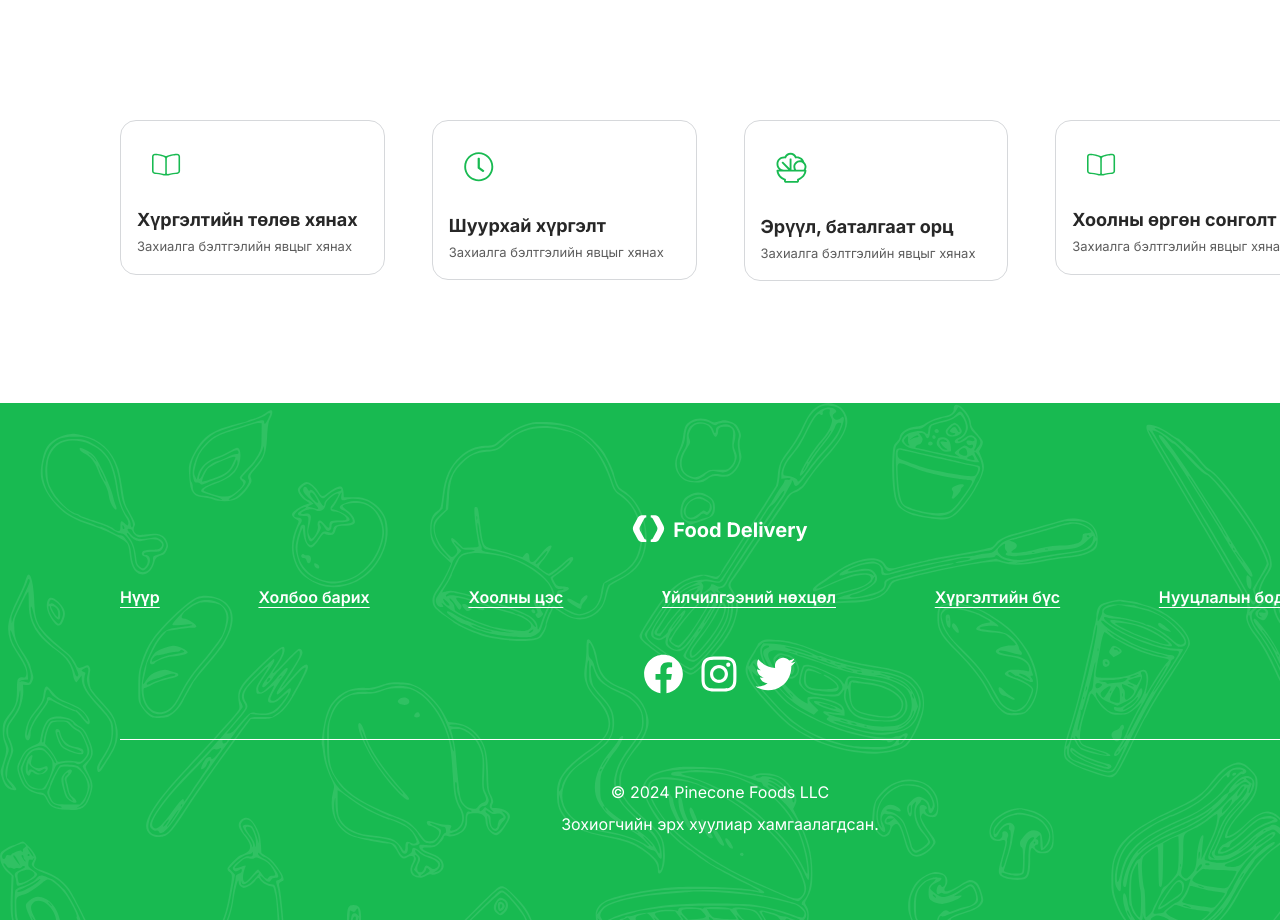
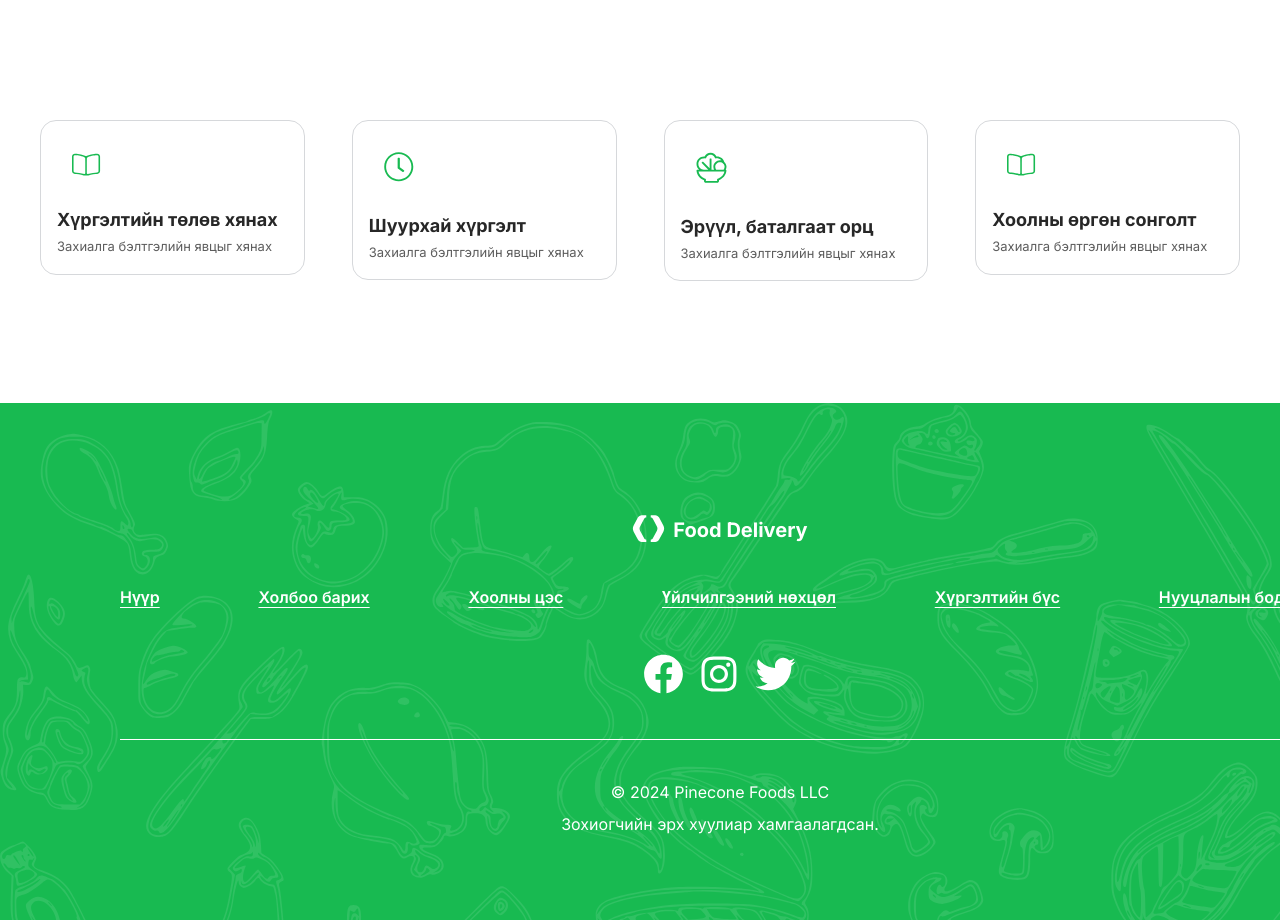
Before and after one commit to 2K241B/Sukhbat-FoodDelivery, a Next.js app in the folder FE/: page / in a window 1280 px wide. Shown: the part 847-1767 px from the top of the page. Built offline with nearby package versions, Linux system fonts and the light colour scheme.

Commit message:
[FE] category feature component

```diff
--- a/FE/src/components/Card.jsx
+++ b/FE/src/components/Card.jsx
@@ -25,7 +25,7 @@ export const Card = ({ imageSrc, title, price, salePrice }) => {
       <div>
         <h2 className={styles.title}>{title}</h2>
         <div className="flex gap-4">
-          <p className={styles.price}>{price}₮</p>
+          {price && <p className={styles.price}>{price}₮</p>}
           {salePrice && <p className={styles.salePrice}>{salePrice}₮</p>}
         </div>
       </div>
--- /dev/null
+++ b/FE/src/components/CategoryFeature.jsx
@@ -0,0 +1,34 @@
+import Card from './Card';
+import ArrowIcon from './icons/ArrowIcon';
+import TermOfServiceIcon from './icons/TermOfServiceIcon';
+
+const styles = {
+  container: ' w-[1200px] mx-auto flex flex-col gap-6',
+  subContainer: 'flex items-center justify-between  py-4',
+  headerContainer: 'flex items-center justify-center gap-1',
+  header: 'w-[1039px] text-[22px] font-bold text-[#272727]',
+  showAll: 'flex items-center justify-center gap-2 text-[#18BA51] text-sm',
+  cardContainer: 'flex items-center gap-6',
+};
+
+export const CategoryFeature = ({ categoryName = 'categoryName' }) => {
+  return (
+    <div className={styles.container}>
+      <div className={styles.subContainer}>
+        <div className={styles.headerContainer}>
+          <TermOfServiceIcon />
+          <h2 className={styles.header}>{categoryName}</h2>
+        </div>
+        <div className={styles.showAll}>
+          <p>Бүгдийг харах</p>
+          <ArrowIcon />
+        </div>
+      </div>
+      <div className={styles.cardContainer}>
+        <Card title="" price="" salePrice="" />
+      </div>
+    </div>
+  );
+};
+
+export default CategoryFeature;
--- a/FE/src/components/Feature.jsx
+++ b/FE/src/components/Feature.jsx
@@ -26,7 +26,7 @@ const content = [
 ];
 
 const styles = {
-  container: 'flex w-[1200px] items-start gap-[47px] my-[122px] mx-[120px]',
+  container: 'flex w-[1200px] items-start gap-[47px] my-[122px] mx-auto',
   subContainer:
     'flex flex-col p-4 rounded-[16px] border-[1px] bg-white border-[#D6D8DB] text-[#272727] min-w-[264.75px] min-h-[155px] justify-center items-start gap-[15px]',
   textContainer: 'flex flex-col items gap-1 items-start justify-center',
--- /dev/null
+++ b/FE/src/components/icons/ArrowIcon.jsx
@@ -0,0 +1,18 @@
+export const ArrowIcon = () => {
+  return (
+    <svg
+      width="7"
+      height="13"
+      viewBox="0 0 7 13"
+      fill="none"
+      xmlns="http://www.w3.org/2000/svg"
+    >
+      <path
+        d="M0.683594 0.289062L0.136719 0.808594C0.0273438 0.945312 0.0273438 1.16406 0.136719 1.27344L5.08594 6.25L0.136719 11.1992C0.0273438 11.3086 0.0273438 11.5273 0.136719 11.6641L0.683594 12.1836C0.820313 12.3203 1.01172 12.3203 1.14844 12.1836L6.89063 6.46875C7 6.33203 7 6.14062 6.89063 6.00391L1.14844 0.289062C1.01172 0.152344 0.820313 0.152344 0.683594 0.289062Z"
+        fill="#18BA51"
+      />
+    </svg>
+  );
+};
+
+export default ArrowIcon;
```
